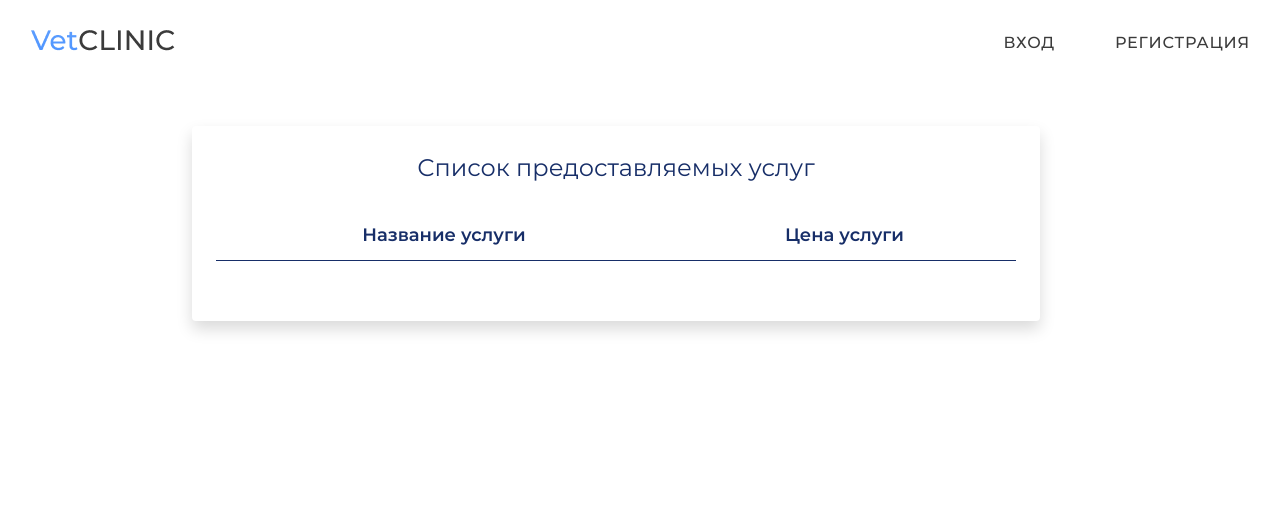
After one commit to igliya/VetClinic, a Symfony app: template templates/services_list/index.html.twig in a window 1280 px wide. The commit adds this page. Shown: the top 531 px of the page. Run offline with Twig, Linux system fonts and the light colour scheme; the template is opened without the code that fills it, so the values that code supplies are empty; some libraries are stand-ins or nearby versions.

Commit message:
Added services list page

```diff
--- a/templates/base.html.twig
+++ b/templates/base.html.twig
@@ -7,7 +7,7 @@
         <title>{% block title %}VetClinic{% endblock %}</title>
         {% block stylesheets %}
             <link href="https://cdn.jsdelivr.net/npm/bootstrap@5.0.1/dist/css/bootstrap.min.css" rel="stylesheet"
-                  integrity="sha384-+0n0xVW2eSR5OomGNYDnhzAbDsOXxcvSN1TPprVMTNDbiYZCxYbOOl7+AMvyTG2x" crossorigin="anonymous">
+                  integrity="undefined" crossorigin="anonymous">
             <link rel="stylesheet" href="{{ asset('css/style.css') }}">
             {% block homestyles %}{% endblock %}
         {% endblock %}
@@ -33,7 +33,7 @@
                                 </li>
                             {% else %}
                                 <li class="header__item">
-                                    <a href="{{ path('app_home') }}" class="header__link">Создать тикет</a>
+                                    <a href="{{ path('app_home') }}" class="header__link">Личный кабинет</a>
                                 </li>
                                 <li class="header__item">
                                     <div class="dropdown">
--- a/templates/home/index.html.twig
+++ b/templates/home/index.html.twig
@@ -50,7 +50,7 @@
                         </div>
                     </div>
                     <div class="text-center">
-                        <a class="btn btn-primary home-services-button"><span>Стоимость услуг</span></a>
+                        <a class="btn btn-primary home-services-button" href="{{ path('app_services_list') }}"><span>Стоимость услуг</span></a>
                     </div>
                 </div>
             </div>
--- /dev/null
+++ b/templates/services_list/index.html.twig
@@ -0,0 +1,40 @@
+{% extends 'base.html.twig' %}
+
+{% block title %}VetClinic | Список услуг {% endblock %}
+
+{% block content %}
+    <!-- Services start -->
+    <div class="row main__row d-flex justify-content-center">
+        <main class="col-md-10 ml-sm-auto col-lg-10 px-4 bg-white rounded shadow" role="main">
+            <div class="home">
+                <div class="wrapper">
+                    <div class="home__info">
+                        <h1 class="section__link section__title text-center">
+                            Список предоставляемых услуг
+                        </h1>
+                    </div>
+                </div>
+                <table class="table table-hover text-center">
+                    <thead class="topic-table__header">
+                    <tr>
+                        <th scope="col">Название услуги</th>
+                        <th scope="col">Цена услуги</th>
+                    </tr>
+                    </thead>
+                    <tbody class="topic-table__content">
+                    {% for service in pagination %}
+                        <tr>
+                            <td>{{ service.name }}</td>
+                            <td>{{ service.price }} р.</td>
+                        </tr>
+                    {% endfor %}
+                    </tbody>
+                </table>
+                <div class="navigation paginator__text">
+                    {{ knp_pagination_render(pagination) }}
+                </div>
+            </div>
+        </main>
+    </div>
+    <!-- Services end -->
+{% endblock %}
```
Also changed, not shown: src/Controller/ServiceListController.php (added, +41 -0 lines), src/Repository/ServiceRepository.php (+5 -25 lines), 1 other file.
